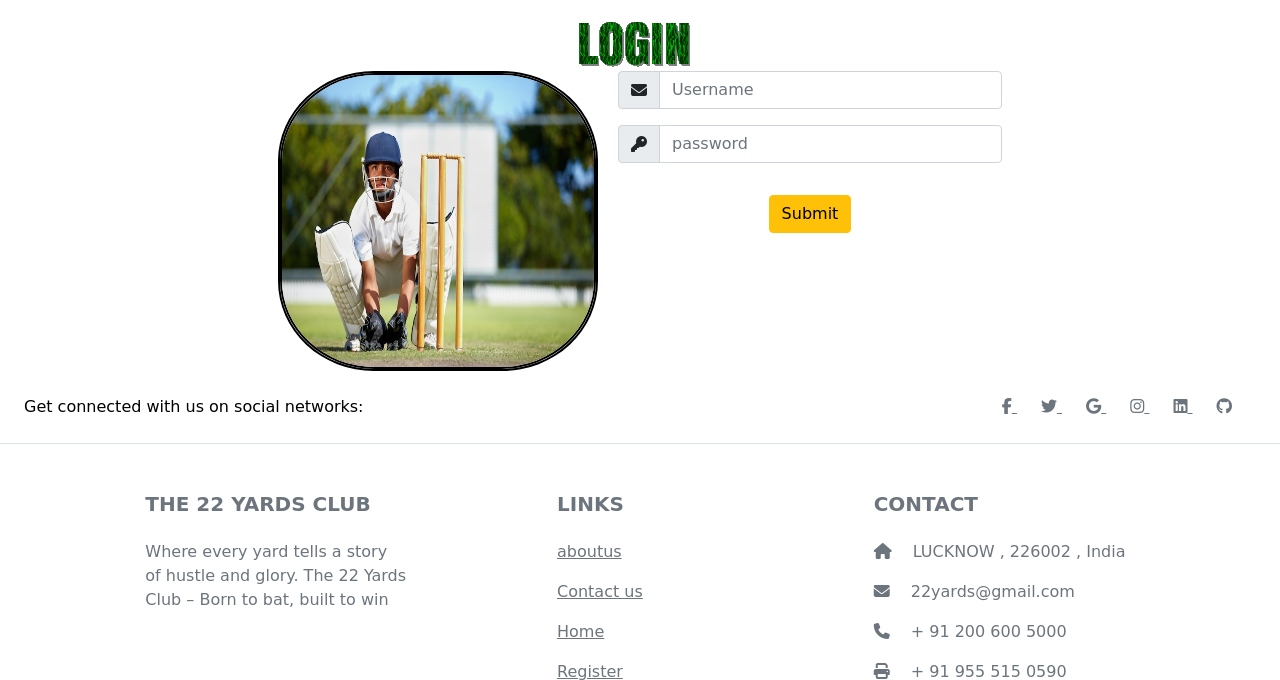
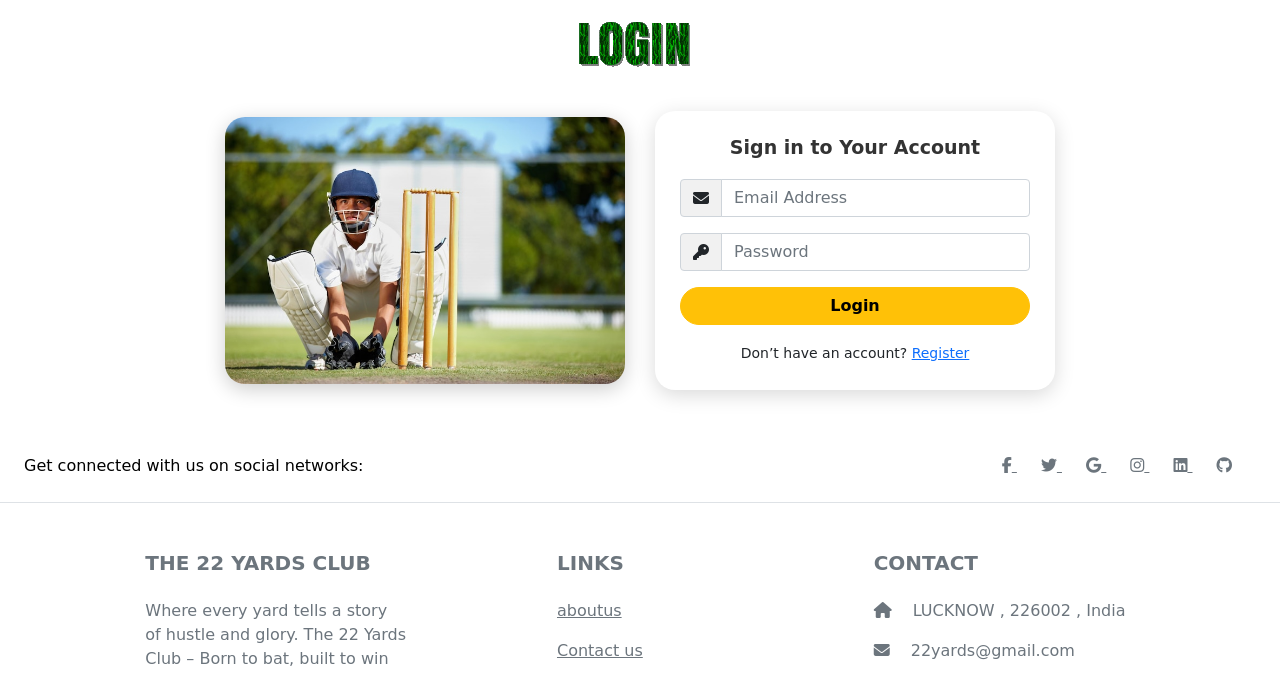
Before and after one commit to anshumaaan3/Sports_Academy, a Django app: page /user_login/ in a window 1280 px wide. Shown: the part 96-776 px from the top of the page. Run offline with Django 5.2, Linux system fonts and the light colour scheme.

Commit message:
Update user_login.html

```diff
--- a/sports_app/templates/sports_app/user/user_login.html
+++ b/sports_app/templates/sports_app/user/user_login.html
@@ -1,82 +1,126 @@
-
 <!DOCTYPE html>
 {% load static %}
 <html lang="en">
 <head>
   <meta charset="UTF-8">
   <meta name="viewport" content="width=device-width, initial-scale=1.0">
-    <title>log in</title>
+  <title>Login</title>
   {% include 'sports_app/common/common_css.html' %}
+
   <style>
-        .flex-container {
+    /* Main container */
+    .login-container {
       display: flex;
-            width: 100%;
-            gap: 20px;
+      flex-wrap: wrap;
       justify-content: center;
-        }
-        .div-img {
-            width: 25%;
-            height: 300px;
-            border-radius: 30%;
-            border: 2px solid black;
-        }
-        .div-form {
-            width: 30%;
-            height: 300px;
-            border-radius: 30%;
-        }
-        .div-img img {
-            width: 100%;
-            height: 100%;
-            border-radius: 30%;
-            border: 2px solid black;
+      align-items: center;
+      gap: 30px;
+      padding: 40px 20px;
     }
 
+    /* Left side image */
+    .login-image {
+      flex: 1 1 300px;
+      max-width: 400px;
+      text-align: center;
+    }
+
+    .login-image img {
+      width: 100%;
+      height: auto;
+      border-radius: 20px;
+      box-shadow: 0px 5px 20px rgba(0, 0, 0, 0.2);
+    }
+
+    /* Right side form */
+    .login-form {
+      flex: 1 1 300px;
+      max-width: 400px;
+      background: #fff;
+      padding: 25px;
+      border-radius: 20px;
+      box-shadow: 0px 5px 20px rgba(0, 0, 0, 0.15);
+    }
+
+    .login-form h2 {
+      text-align: center;
+      margin-bottom: 20px;
+      font-weight: bold;
+      color: #333;
+      font-size: 19px;
+    }
+
+    .input-group-text {
+      background: #f1f1f1;
+    }
+
+    .btn-custom {
+      width: 100%;
+      border-radius: 30px;
+      font-weight: 600;
+    }
+
+    /* Responsive image & form spacing */
+    @media (max-width: 768px) {
+      .login-container {
+        flex-direction: column;
+        padding: 20px;
+      }
+    }
   </style>
 </head>
 <body>
   <!-- navbar start -->
   {% include 'sports_app/common/header.html' %}
-    <!-- navbar ends -->
+  <!-- navbar end -->
+
+  <!-- alert messages -->
   {% if messages %}
   {% for m in messages %}
-    <div class="alert alert-warning alert-dismissible fade show mt-3" role="alert" style="width:50%;margin:auto;text-align:center;">
+  <div class="alert alert-warning alert-dismissible fade show mt-3 text-center w-75 mx-auto" role="alert">
     <strong>{{m}}</strong>
     <button type="button" class="btn-close" data-bs-dismiss="alert" aria-label="Close"></button>
   </div>
   {% endfor %}
   {% endif %}
-    <div class="main-div">
-        <div class="text-center mt-3" style="margin:auto">
-            <img src="{% static 'sports_app/images/LOGIN.gif' %}" alt="">
+
+  <!-- Animated GIF -->
+  <div class="text-center mt-3">
+    <img src="{% static 'sports_app/images/LOGIN.gif' %}" alt="Login Animation" style="max-width:250px;">
   </div>
-        <!-- flex box code start -->
-        <div class="flex-container">
-            <div class="div-img">
-                <img src="{% static 'sports_app/images/loginform.jpg' %}" alt="">
+
+  <!-- Flexbox container -->
+  <div class="login-container">
+    <!-- Left image -->
+    <div class="login-image">
+      <img src="{% static 'sports_app/images/loginform.jpg' %}" alt="Login Illustration">
     </div>
-            <div class="div-form">
+
+    <!-- Login form -->
+    <div class="login-form">
+      <h2>Sign in to Your Account</h2>
       <form action="/user_login/" method="POST">
         {% csrf_token %}
         <div class="input-group mb-3">
           <span class="input-group-text"><i class="fa-solid fa-envelope"></i></span>
-                    <input type="email" class="form-control" placeholder="Username" name="email" required>
+          <input type="email" class="form-control" placeholder="Email Address" name="email" required>
         </div>
         <div class="input-group mb-3">
-                    <span class="input-group-text"><i class="fa-solid fa-key"></i></i></span>
-                    <input type="text" class="form-control" placeholder="password" name="password" required>
+          <span class="input-group-text"><i class="fa-solid fa-key"></i></span>
+          <input type="password" class="form-control" placeholder="Password" name="password" required>
         </div>
-                <div class="text-center">
-                <button type="submit" class="btn btn-warning mt-3">Submit</button>
-                </div>
+        <button type="submit" class="btn btn-warning btn-custom">Login</button>
       </form>
+      <div class="text-center mt-3">
+        <small>Don’t have an account? <a href="/Registration/">Register</a></small>
       </div>
     </div>
-        <!-- flex box code end -->
   </div>
+
   {% include 'sports_app/common/footer.html' %}
-</body>
+
   <script src="https://cdn.jsdelivr.net/npm/bootstrap@5.0.2/dist/js/bootstrap.bundle.min.js"
     integrity="sha384-MrcW6ZMFYlzcLA8Nl+NtUVF0sA7MsXsP1UyJoMp4YLEuNSfAP+JcXn/tWtIaxVXM"
     crossorigin="anonymous"></script>
+</body>
 </html>
```
Lines whose indentation alone changed are shown as unchanged.
